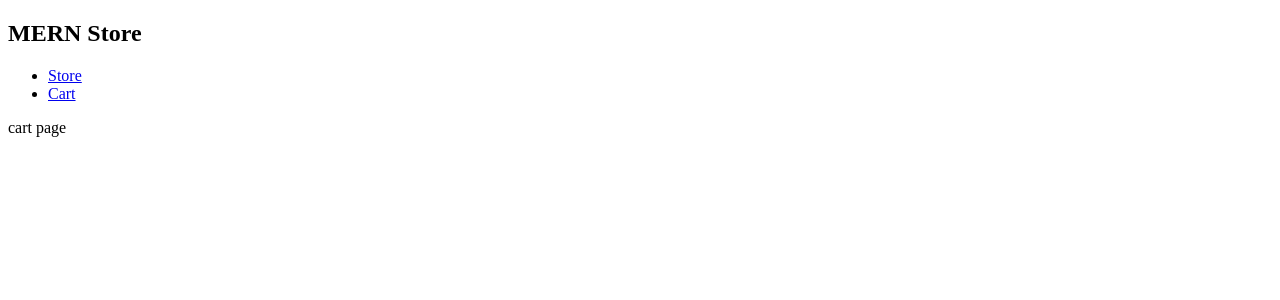
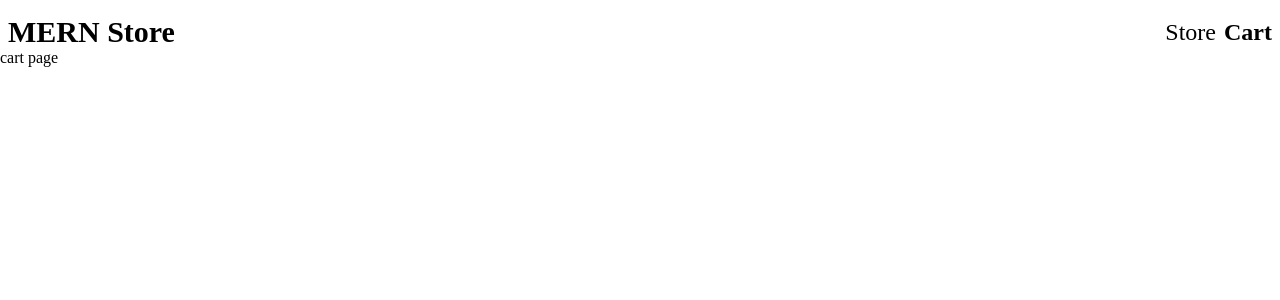
Before and after one commit to Saltysam101/react-ecommerce, a React (Create React App) app in the folder client/: page /cart in a window 1280 px wide. Shown: the top 300 px of the page. Built offline with nearby package versions, Linux system fonts and the light colour scheme.

Commit message:
added nav bar and styled it. implemented active page logic. created stylesheets for home and cart page

```diff
--- a/client/src/components/cart.js
+++ b/client/src/components/cart.js
@@ -1,4 +1,4 @@
-
+import '../styles/cart.css';
 
 function cart() {
   return (
--- a/client/src/components/home.js
+++ b/client/src/components/home.js
@@ -1,4 +1,4 @@
-
+import '../styles/home.css';
 
 function home() {
     return (
--- a/client/src/components/nav.jsx
+++ b/client/src/components/nav.jsx
@@ -1,6 +1,12 @@
-import {Link} from 'react-router-dom';
+import {NavLink} from 'react-router-dom';
+import '../styles/nav.css';
 
 function nav (){
+
+    let activeStyle = {
+        fontWeight: "bold",
+    }
+
   return (
     <nav className="navbar">
         <div className="logo">
@@ -9,10 +15,16 @@ function nav (){
         <div className="nav-links-container">
             <ul>
                 <li>
-                    <Link to='/'>Store</Link>
+                    <NavLink
+                    className="link"
+                    style={({isActive}) => isActive ? activeStyle : undefined}
+                    to='/'>Store</NavLink>
                 </li>
                 <li>
-                    <Link to='/cart'>Cart</Link>
+                    <NavLink
+                    className="link"
+                    style={({isActive}) => isActive ? activeStyle : undefined}
+                     to='/cart'>Cart</NavLink>
                 </li>
 
             </ul>
--- a/client/src/index.css
+++ b/client/src/index.css
@@ -0,0 +1,5 @@
+* {
+    padding: 0;
+    margin: 0;
+    box-sizing: border-box;
+}
--- /dev/null
+++ b/client/src/styles/nav.css
@@ -0,0 +1,36 @@
+.navbar {
+    width: 100%;
+    margin-top: 15px;
+    display: flex;
+    justify-content: space-between;
+}
+
+.logo {
+    font-size: 1.25rem;
+    margin-left: 0.5rem;
+    width: 50%;
+}
+
+.nav-links-container {
+    width: 50%;
+}
+
+.nav-links-container ul {
+    display: flex;
+    justify-content: flex-end;
+    align-items: center;
+    list-style: none;
+    height: 100%;
+}
+
+.active {
+    color: red;
+}
+
+.link {
+    text-decoration: none;
+    color: black;
+    font-size: 1.5rem;
+    margin-right: 0.5rem;
+    cursor: pointer;
+}
```
Also changed, not shown: client/src/styles/cart.css (added), client/src/styles/home.css (added).
